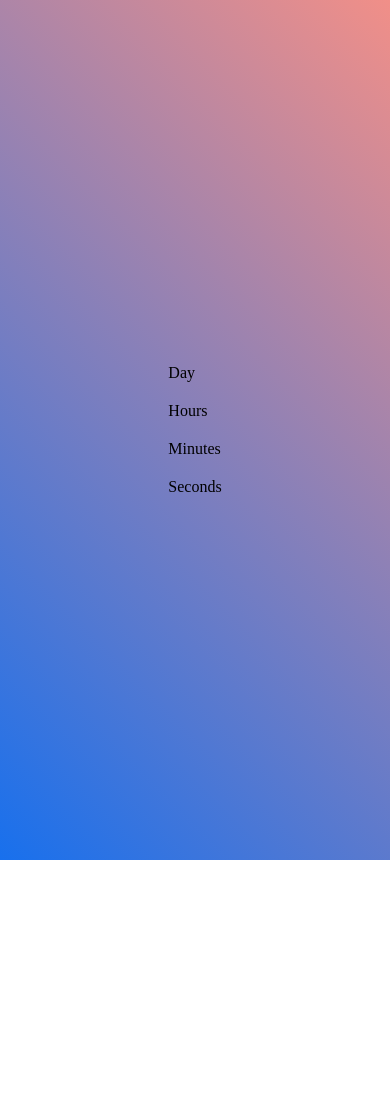
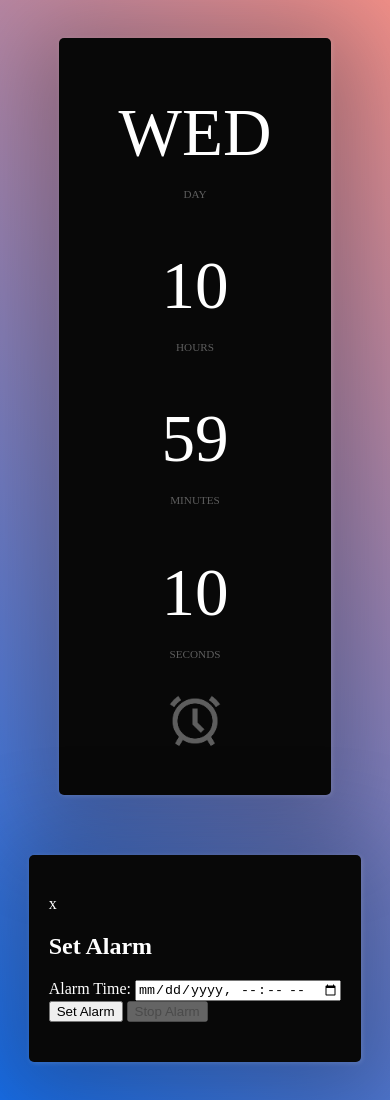
Before and after one commit to saksham8950/Alarm-Clock, a plain HTML site: page index.html in a window 390 px wide. Before the commit the page ends 860 px from the top, so only its background shows below. Drawn offline with Linux system fonts and the light colour scheme.

Commit message:
alarm - 01

```diff
--- a/index.html
+++ b/index.html
@@ -6,11 +6,13 @@
     <meta name="viewport" content="width=device-width, initial-scale=1.0">
     <title>Document</title>
     <link rel="stylesheet" href="style.css">
+    <link rel="stylesheet" href="https://cdnjs.cloudflare.com/ajax/libs/font-awesome/6.4.0/css/all.min.css" integrity="sha512-iecdLmaskl7CVkqkXNQ/ZH/XLlvWZOJyj7Yy7tcenmpD1ypASozpmT/E0iPtmFIB46ZmdtAc9eNBvH0H/ZpiBw==" crossorigin="anonymous" referrerpolicy="no-referrer" />
 </head>
 
 <body>
 
     <div class="clock-container">
+        <div class="d-flex">
             <div class="clock-col">
                 <p class="clock-day clock-timer">
                 </p>
@@ -40,6 +42,29 @@
                 </p>
               </div>
         </div>
+        <div class="alarm-icon" onclick="openModal()">
+            <img src="./assets/alarm-clock.png" alt="Alarm Icon" >
+        </div>
+    </div>
+
+    <!-- Alarm Modal -->
+    <div id="alarm-modal" class="modal clock-container">
+        <div class="modal-content">
+        <span class="close" onclick="closeModal()">x</span>
+
+        <h2>Set Alarm</h2>
+
+        <div class="input-group">
+            <label for="alarm-time-input">Alarm Time:</label>
+            <input type="datetime-local" id="alarm-time-input" required>
+        </div>
+
+        <div class="button-group">
+            <button id="set-alarm-button" onclick="setAlarm()">Set Alarm</button>
+            <button id="stop-alarm-button" onclick="stopAlarm()" disabled>Stop Alarm</button>
+        </div>
+        </div>
+    </div>
 
 
     <script src="script.js"></script>
--- a/script.js
+++ b/script.js
@@ -3,9 +3,15 @@ document.addEventListener('DOMContentLoaded', () =>
 )
 
 function updateTime() {
-  document.documentElement.style.setProperty('--timer-day', "'" + moment().format("dd") + "'");
-  document.documentElement.style.setProperty('--timer-hours', "'" + moment().format("k") + "'");
-  document.documentElement.style.setProperty('--timer-minutes', "'" + moment().format("mm") + "'");
-  document.documentElement.style.setProperty('--timer-seconds', "'" + moment().format("ss") + "'");
+  const now = new Date();
+  const day = now.toLocaleString('en', { weekday: 'short' });
+  const hours = now.getHours();
+  const minutes = now.getMinutes();
+  const seconds = now.getSeconds();
+
+  document.documentElement.style.setProperty('--timer-day', "'" + day + "'");
+  document.documentElement.style.setProperty('--timer-hours', "'" + hours + "'");
+  document.documentElement.style.setProperty('--timer-minutes', "'" + minutes + "'");
+  document.documentElement.style.setProperty('--timer-seconds', "'" + seconds + "'");
   requestAnimationFrame(updateTime);
 }
--- a/style.css
+++ b/style.css
@@ -1,26 +1,18 @@
-.clock {
-    &-day {
-      &:before {
+.clock-day:before {
   content: var(--timer-day);
 }
-    }
-    &-hours {
-      &:before {
+.clock-hours:before {
   content: var(--timer-hours);
 }
-    }
-    &-minutes {
-      &:before {
+.clock-minutes:before {
   content: var(--timer-minutes);
 }
-    }
-    &-seconds {
-      &:before {
+.clock-seconds:before {
   content: var(--timer-seconds);
 }
+.d-flex{
+  display: flex;
 }
-  }
-
 body {
   background: linear-gradient(45deg, #1870ed 0, #f18f88 100%);
   font-family: 'Montserrat', 'sans-serif';
@@ -28,28 +20,28 @@
   display: flex;
   align-items: center;
   justify-content: center;
+  flex-direction: column;
 }
-
-  .clock {
-    &-container {
+.clock-container {
   margin-top: 30px;
   margin-bottom: 30px;
   background-color: #080808;
   border-radius: 5px;
   padding: 60px 20px;
-      box-shadow: 1px 1px 5px rgba(255,255,255,.15), 0 15px 90px 30px rgba(0,0,0,.25);
+  box-shadow: 1px 1px 5px rgba(255, 255, 255, .15), 0 15px 90px 30px rgba(0, 0, 0, .25);
   display: flex;
+  align-items: flex-start;
 }
-    &-col {
+.clock-col {
   text-align: center;
   margin-right: 40px;
   margin-left: 40px;
   min-width: 90px;
   position: relative;
-      &:not(:last-child):before,
-      &:not(:last-child):after{
+}
+.clock-col:not(:last-child):before, .clock-col:not(:last-child):after {
   content: "";
-        background-color: rgba(255,255,255,.3);
+  background-color: rgba(255, 255, 255, .3);
   height: 5px;
   width: 5px;
   border-radius: 50%;
@@ -57,26 +49,31 @@
   position: absolute;
   right: -42px;
 }
-      &:not(:last-child):before {
+.clock-col:not(:last-child):before {
   top: 35%;
 }
-      &:not(:last-child):after {
+.clock-col:not(:last-child):after {
   top: 50%;
 }
-    }
-    &-timer {
-      &:before {
+.clock-timer:before {
   color: #fff;
   font-size: 4.2rem;
   text-transform: uppercase;
 }
-    }
-    &-label {
-      color: rgba(255,255,255,.35);
+.clock-label {
+  color: rgba(255, 255, 255, .35);
   text-transform: uppercase;
-      font-size: .7rem;
+  font-size: 0.7rem;
   margin-top: 10px;
 }
+.alarm-icon img{
+  width: 60px;
+  height: 60px;
+  margin: 0 20px 0 0 ;
+  opacity: .35;
+}
+.modal{
+  color: #fff;
 }
 
 @media (max-width: 825px) {
@@ -84,14 +81,18 @@
     flex-direction: column;
     padding-top: 40px;
     padding-bottom: 40px;
+    align-items: center;
  }
-    .clock-col {
-      & + & {
+ .d-flex{
+  flex-direction: column;
+ }
+  .clock-col + .clock-col {
     margin-top: 20px;
  }
-      &:before,
-      &:after {
-        display: none!important;
+  .clock-col:before, .clock-col:after {
+    display: none !important;
+ }
+ .alarm-icon img{
+  margin: 20px 0 0 0 ;
 }
 }
-  }
```
Also changed, not shown: assets/alarm-clock.png (added), assets/alarm-clock.svg (added). Lines whose indentation alone changed are shown as unchanged.
